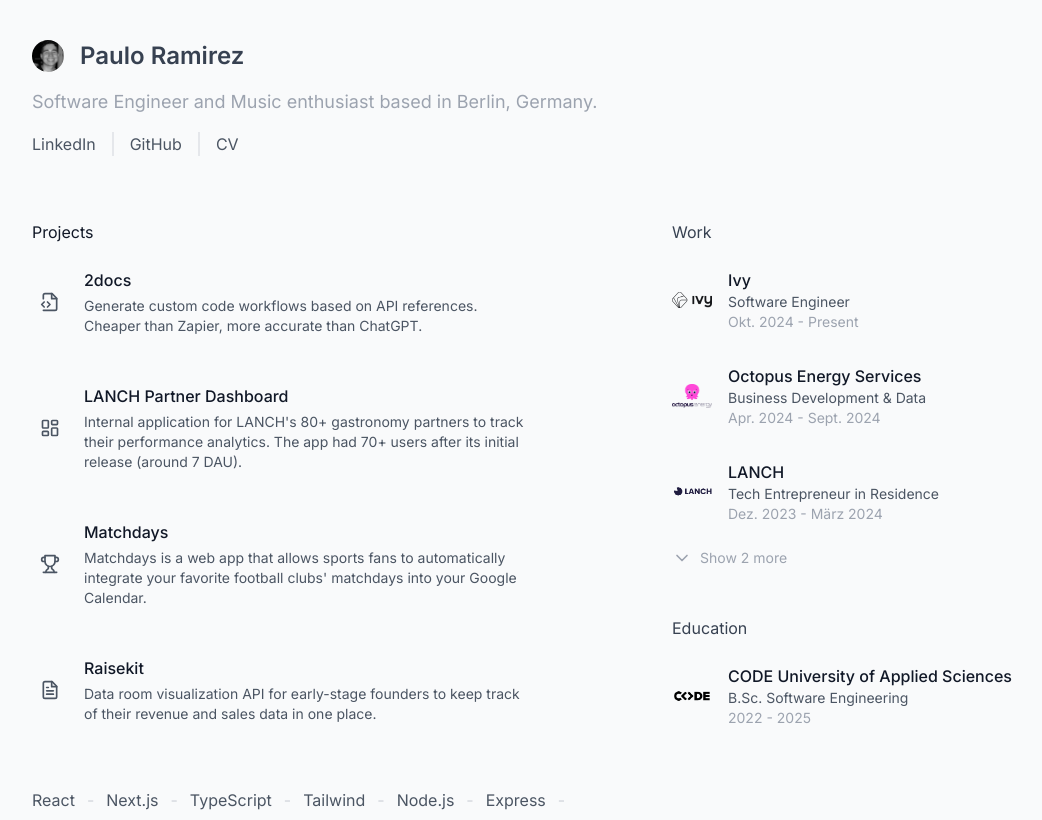
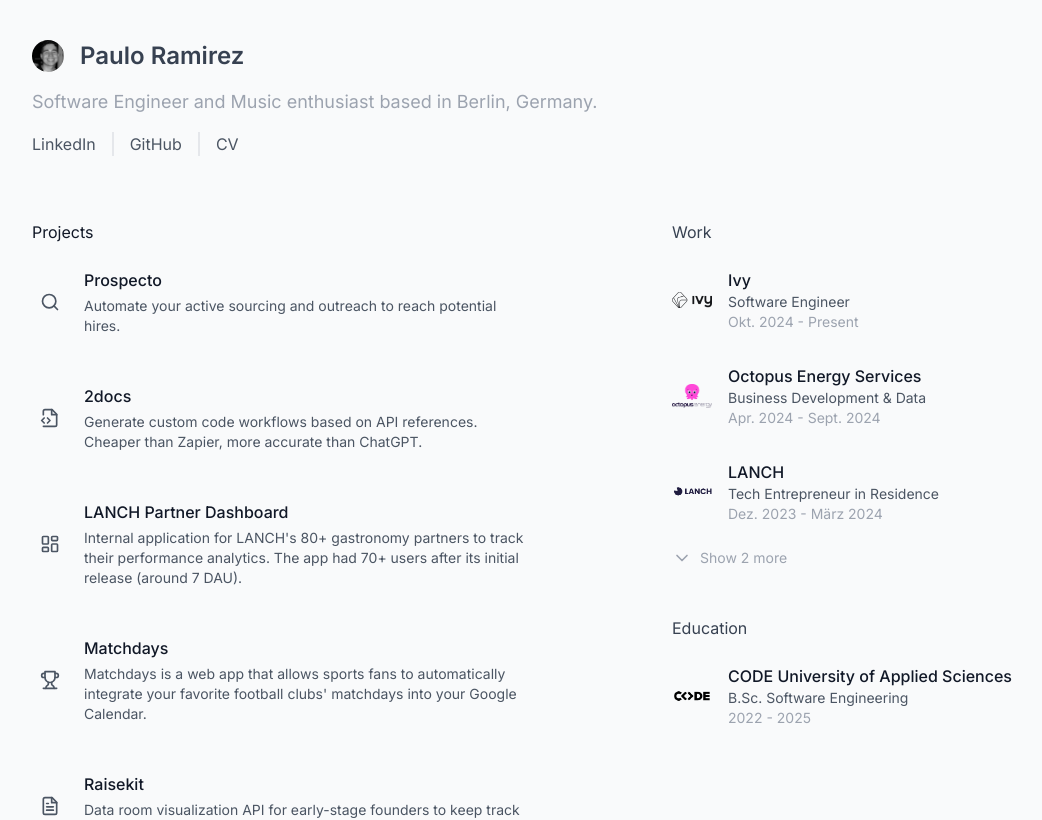
Before and after one commit to paulocerez/paufolio, a Next.js app: page / in a window 1280 px wide. Shown: the top 820 px of the page, without its empty margins (0-1042 px from the left). Built offline with nearby package versions, Linux system fonts and the light colour scheme.

Commit message:
feat: fix slight stuff with images and videos

```diff
--- a/app/data/projectCollection.ts
+++ b/app/data/projectCollection.ts
@@ -1,16 +1,35 @@
 import { Project } from "@/types/projects";
 import {
-  Brain,
-  Search,
   LayoutDashboard,
   Trophy,
   FileText,
   FileCode2,
+  Search,
 } from "lucide-react";
 
 export const projects: Project[] = [
   {
     id: 1,
+    icon: Search,
+    name: "Prospecto",
+    domain: "https://prospecto.co/",
+    technologies: [
+      "Next.js",
+      "TypeScript",
+      "TailwindCSS",
+      "Drizzle",
+      "Neon Postgres",
+      "React Query",
+    ],
+    description:
+      "Automate your active sourcing and outreach to reach potential hires.",
+    backgroundColor: "bg-slate-500",
+    headerColor: "text-white",
+    textColor: "text-white",
+    borderColor: "border-blue-500",
+  },
+  {
+    id: 2,
     icon: FileCode2,
     name: "2docs",
     domain: "https://www.2docs.de/",
@@ -30,7 +49,7 @@
     borderColor: "border-blue-500",
   },
   {
-    id: 2,
+    id: 3,
     icon: LayoutDashboard,
     name: "LANCH Partner Dashboard",
     domain: "https://partner.lanch.com/login",
--- a/components/sections/AboutMe.tsx
+++ b/components/sections/AboutMe.tsx
@@ -5,7 +5,7 @@
     <div className="flex flex-col text-left space-y-4">
       <div className="flex flex-row space-x-4 items-center">
         <Image
-          src="/paulo.png"
+          src="/profile-image.png"
           alt="Paulo Ramirez"
           className="rounded-full w-[32px] h-[32px] object-cover"
           width={32}
--- a/package.json
+++ b/package.json
@@ -3,7 +3,7 @@
   "version": "0.1.0",
   "private": true,
   "scripts": {
-    "dev": "next dev & npx next-video sync -w",
+    "dev": "next dev",
     "build": "next build",
     "start": "next start",
     "lint": "next lint"
```
Also changed, not shown: videos/airplane.mp4.json (deleted, +0 -1 lines), videos/get-started.mp4.json (deleted, +0 -21 lines), public/profile-image.png (renamed from public/paulo.PNG), 1 other file (tests, documents, lock files or other folders).
